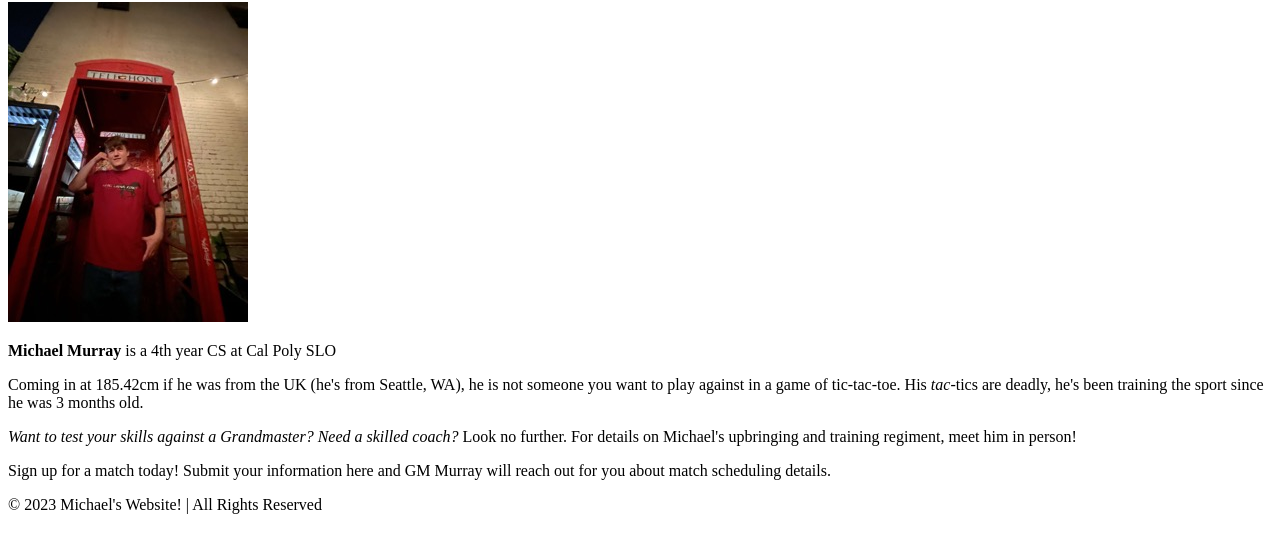
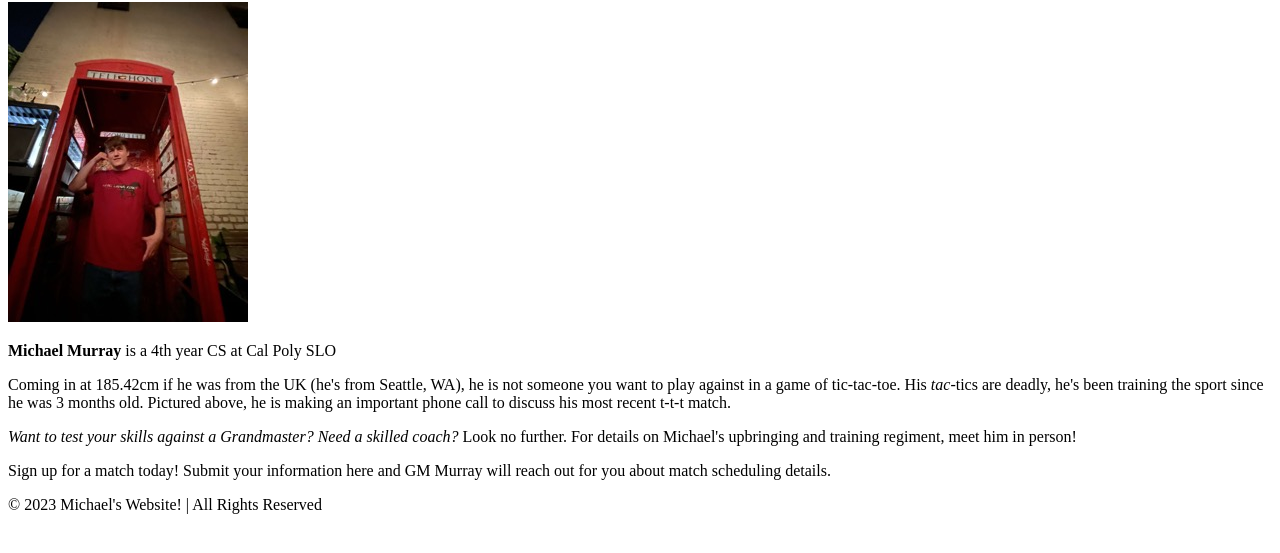
Before and after one commit to michaelmurrayiv/michaelmurrayiv.github.io, a plain HTML site: page index.html in a window 1280 px wide. Shown: the part 235-788 px from the top of the page. Drawn offline with Linux system fonts and the light colour scheme.

Commit message:
changed paragraph text in index.html

```diff
--- a/index.html
+++ b/index.html
@@ -25,7 +25,7 @@
                         <strong>Michael Murray</strong> is a 4th year CS at Cal Poly SLO
                     </p>
                     <p>
-                        Coming in at 185.42cm if he was from the UK (he's from Seattle, WA), he is not someone you want to play against in a game of tic-tac-toe. His <em>tac</em>-tics are deadly, he's been training the sport since he was 3 months old.
+                        Coming in at 185.42cm if he was from the UK (he's from Seattle, WA), he is not someone you want to play against in a game of tic-tac-toe. His <em>tac</em>-tics are deadly, he's been training the sport since he was 3 months old. Pictured above, he is making an important phone call to discuss his most recent t-t-t match.
                     </p>
                     <p>
                         <em>Want to test your skills against a Grandmaster? Need a skilled coach?</em> Look no further. For details on Michael's upbringing and training regiment, meet him in person!
```
